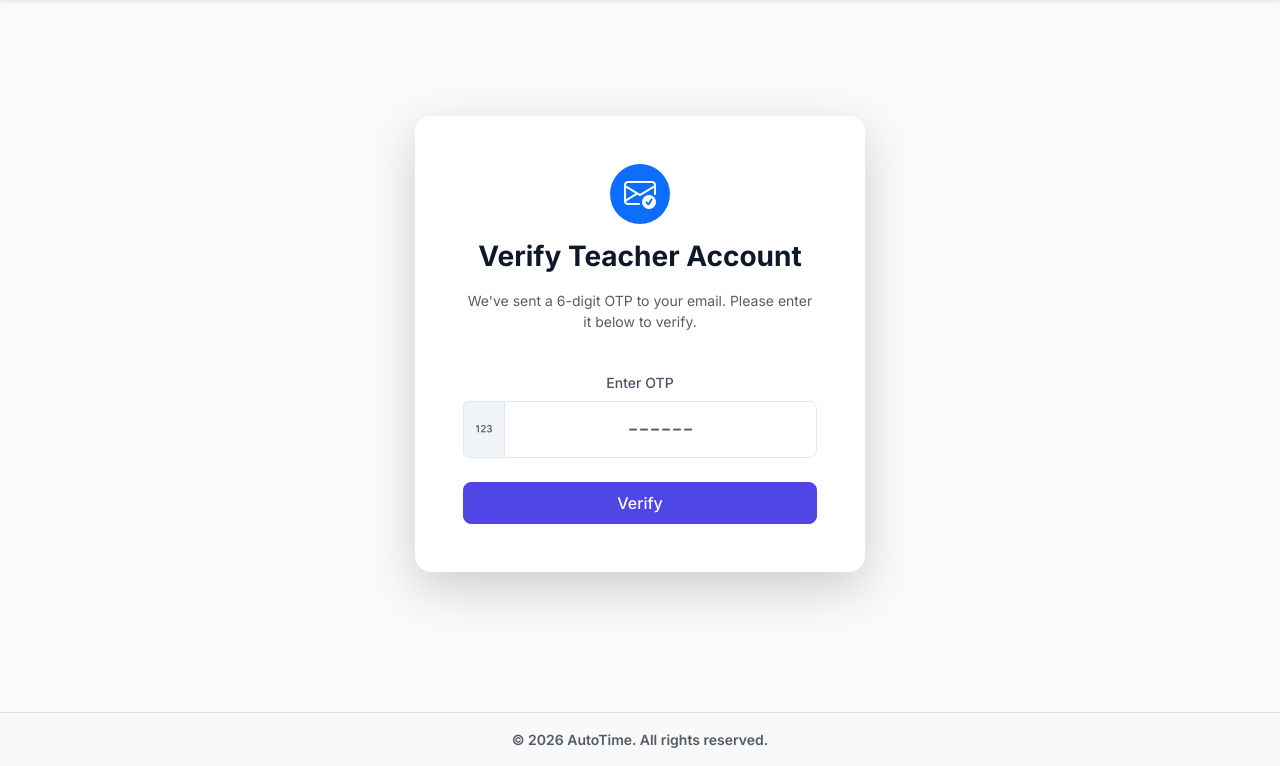
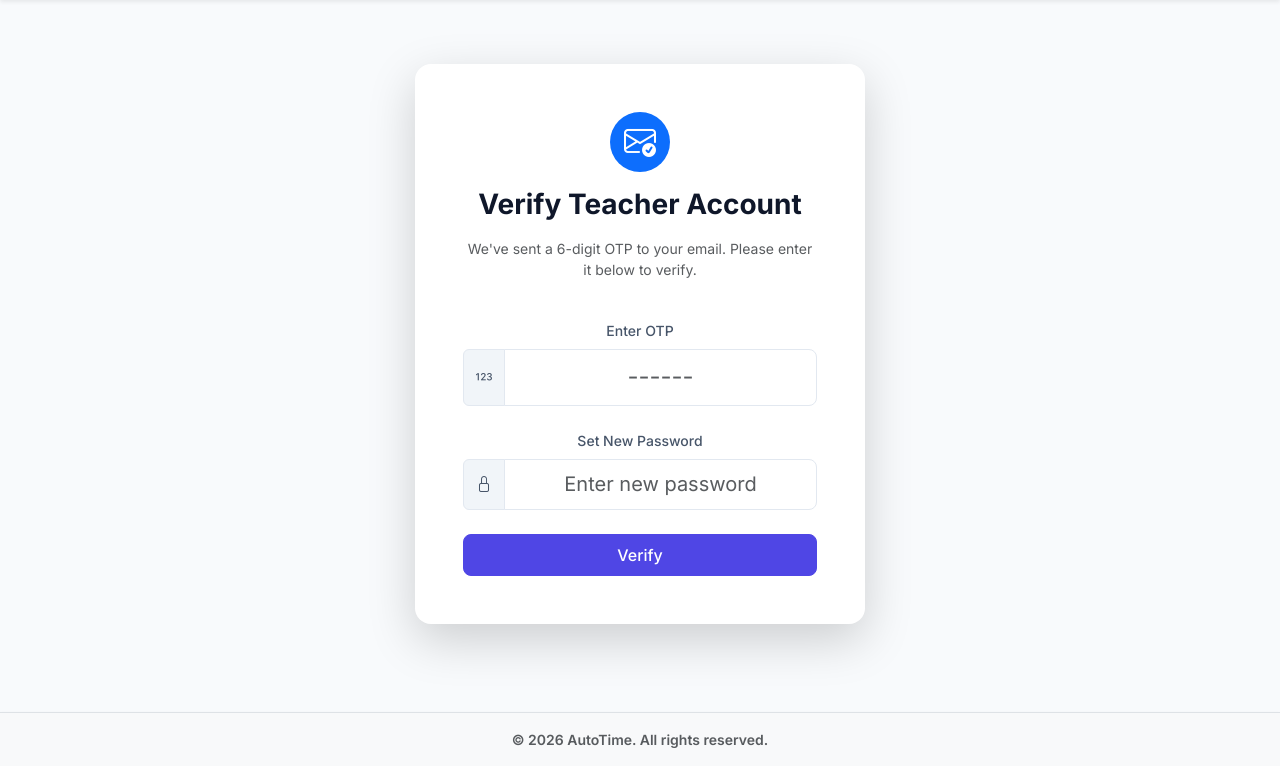
Before and after one commit to Saurabh-Yadav-4712/autotime-webapp, a Flask app: page /verify_teacher_otp in a window 1280 px wide. Shown: the part 57-823 px from the top of the page. Run offline with Flask 3, Linux system fonts and the light colour scheme; the visitor is signed in with stand-in values (Sample User, id 1).

Commit message:
Fix: Add new_password field to verify_otp.html for teacher activation to prevent 400 Bad Request

```diff
--- a/routes/teacher.py
+++ b/routes/teacher.py
@@ -112,7 +112,7 @@ def verify_teacher_otp():
             flash(msg, 'danger')
             return redirect(url_for('main.verify_teacher_otp'))
 
-    return render_template('shared/verify_otp.html', title='Verify Teacher Account', submit_url='/verify_teacher_otp')
+    return render_template('shared/verify_otp.html', title='Verify Teacher Account', submit_url='/verify_teacher_otp', require_password=True)
 
 @main_bp.route('/login_teacher', methods=['GET', 'POST'])
 def login_teacher():
--- a/templates/shared/verify_otp.html
+++ b/templates/shared/verify_otp.html
@@ -19,6 +19,16 @@
                 </div>
             </div>
 
+            {% if require_password %}
+            <div class="mb-4">
+                <label class="form-label text-center d-block">Set New Password</label>
+                <div class="input-group">
+                    <span class="input-group-text"><i class="bi bi-lock"></i></span>
+                    <input type="password" name="new_password" class="form-control text-center fs-5" required minlength="6" placeholder="Enter new password">
+                </div>
+            </div>
+            {% endif %}
+
             <button type="submit" class="btn btn-primary w-100 py-2">{{ btn_text | default('Verify') }}</button>
         </form>
     </div>
```
